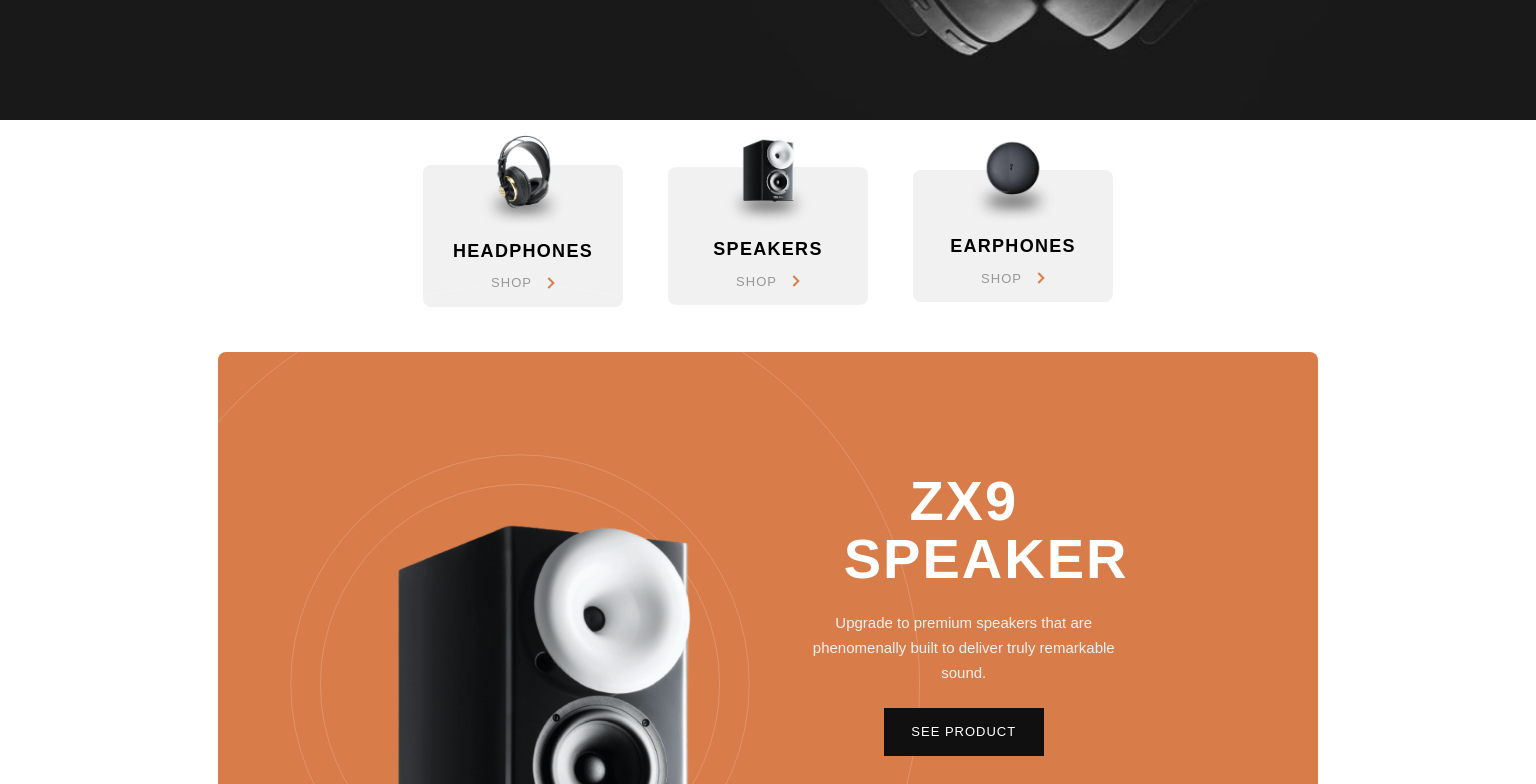
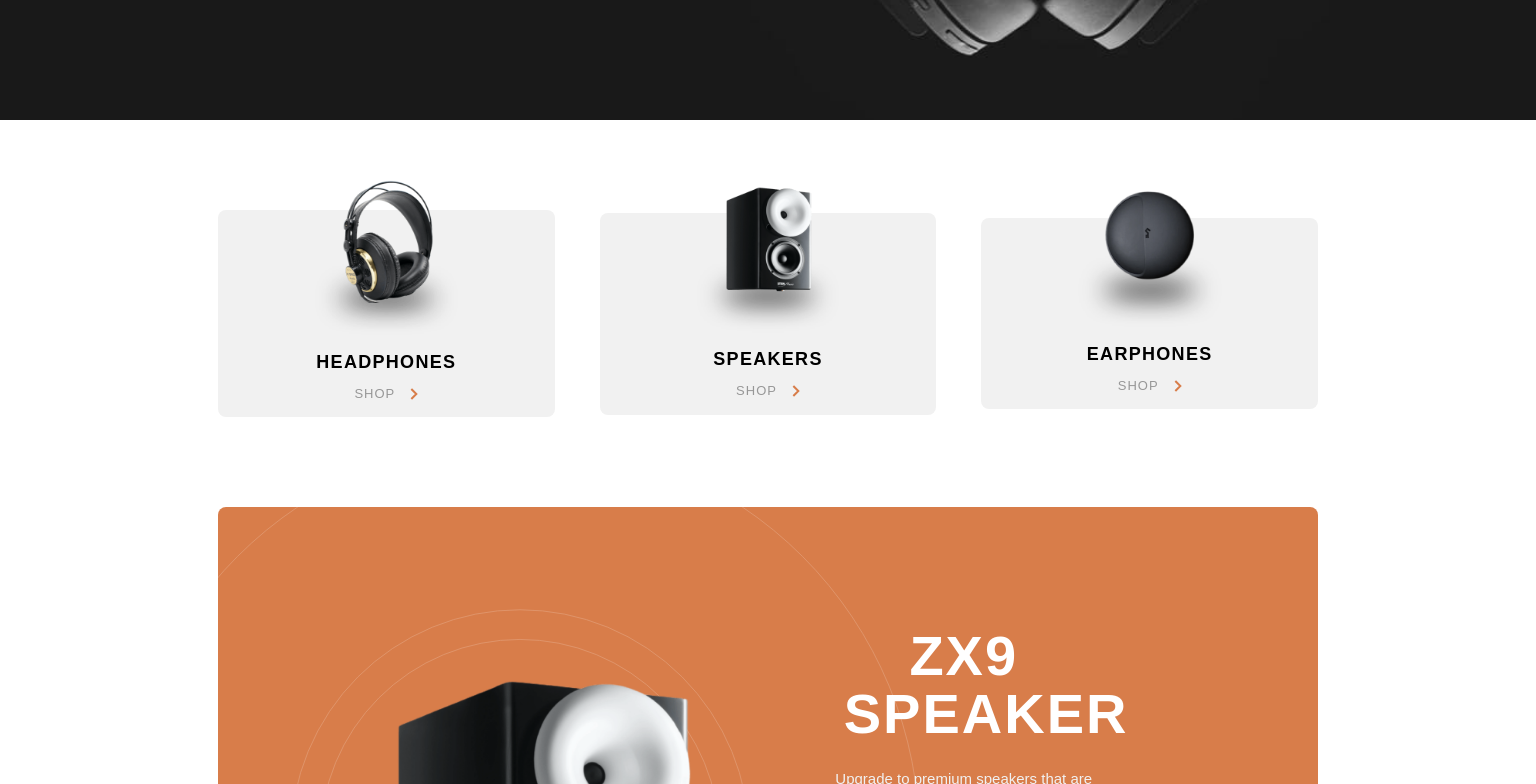
Before and after one commit to sleths/Advanced-ecommerce-website, a React (Create React App) app: page / in a window 1536 px wide. Shown: the part 680-1464 px from the top of the page. Built offline with nearby package versions, Linux system fonts and the light colour scheme.

Commit message:
Product card is made responsive for Tablet and Desktop.

```diff
--- a/src/components/ProductCardContainer/ProductCard/style.module.scss
+++ b/src/components/ProductCardContainer/ProductCard/style.module.scss
@@ -5,8 +5,6 @@
   flex-direction: column;
   border-radius: 8px;
   padding-bottom: 0.75em;
-  width: 90%;
-  max-width: 200px;
   gap: 0.5em;
 }
 
@@ -28,9 +26,3 @@
   justify-content: center;
   gap: 1em;
 }
-
-@media(min-width:768px){
-  .container{
-    width: 200px;
-  }
-}
--- a/src/components/ProductCardContainer/style.module.scss
+++ b/src/components/ProductCardContainer/style.module.scss
@@ -6,7 +6,9 @@
   gap: 3em;
   padding: 3em 0;
   background-color: color.$mainWhite;
+  width: 90%;
   max-width: 1100px;
+  justify-content: space-between;
 
 }
 
@@ -21,3 +23,9 @@
     flex-direction: row;
   }
 }
+
+@media(min-width:1440px){
+  .container {
+    margin: 3em auto;
+  }
+}
```
